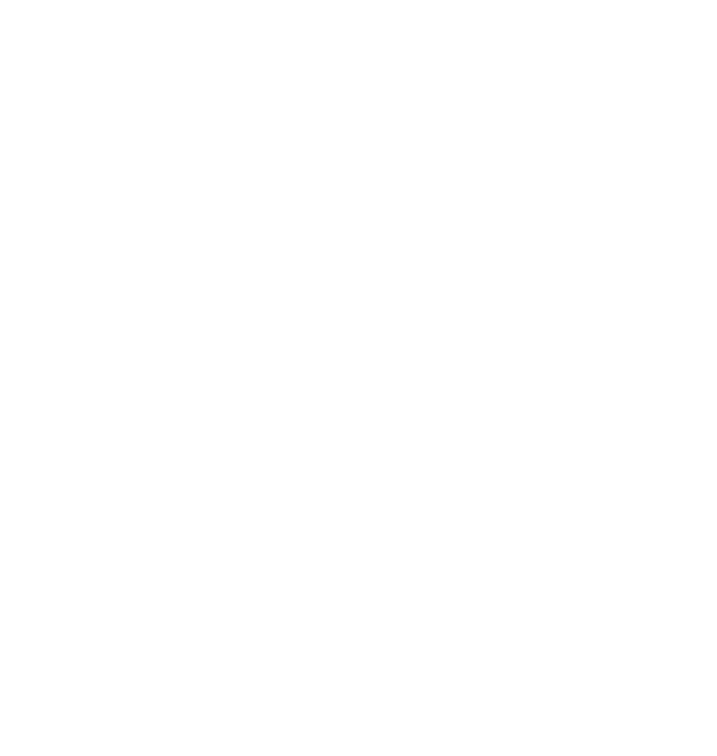
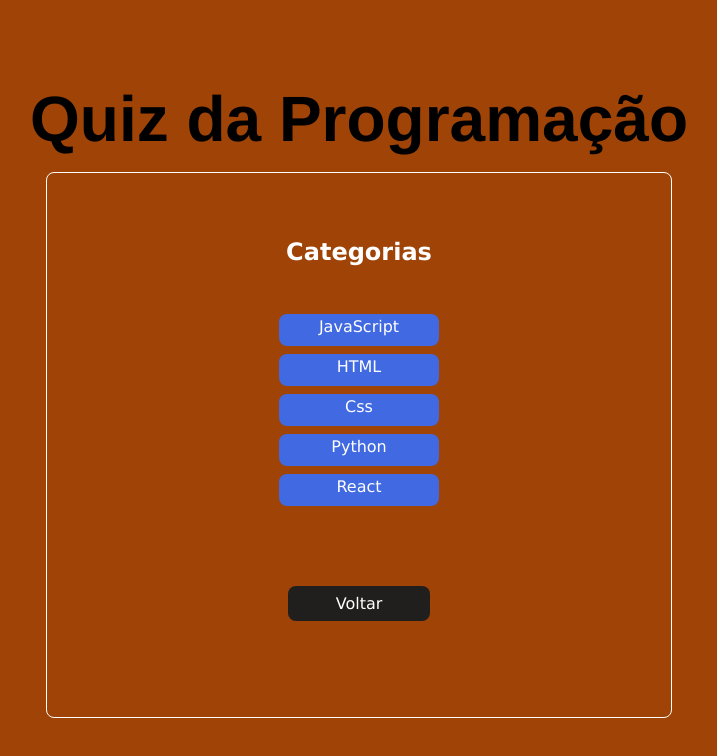
Before and after one commit to Dyeison-Felipe/Quiz, a React (Vite) app: page /category in a window 1280 px wide. Before the commit this address had no page. Shown: the top 756 px of the page, without its empty margins (281-998 px from the left). Built offline with nearby package versions, Linux system fonts and the light colour scheme.

Commit message:
chore: Novos arquivos

```diff
--- a/index.html
+++ b/index.html
@@ -1,16 +1,23 @@
-<!doctype html>
+<!DOCTYPE html>
 <html lang="en">
-
   <head>
     <meta charset="UTF-8" />
     <link rel="icon" type="image/svg+xml" href="/vite.svg" />
     <meta name="viewport" content="width=device-width, initial-scale=1.0" />
     <style>
       html,
-    body {
-      height: 100%;
+      body,
+      ul,
+      li,
+      p,
+      h1,
+      h2,
+      h3,
+      div {
         margin: 0;
         padding: 0;
+        font-family: "Lucida Sans", "Lucida Sans Regular", "Lucida Grande",
+        "Lucida Sans Unicode", Geneva, Verdana, sans-serif;
       }
     </style>
     <title>Vite + React</title>
@@ -20,5 +27,4 @@
     <div id="root"></div>
     <script type="module" src="/src/main.jsx"></script>
   </body>
-
 </html>
--- /dev/null
+++ b/src/Pages/Category.jsx
@@ -0,0 +1,25 @@
+import * as S from "../Styles/style";
+const Category = () => {
+  return (
+    <S.Section>
+      <h1>Quiz da Programação</h1>
+
+      <S.DivInitial>
+        <h2>Categorias</h2>
+        <S.DivCategory>
+          <S.ButtonCategory to="/questions">JavaScript</S.ButtonCategory>
+          <S.ButtonCategory to="/questions">HTML</S.ButtonCategory>
+          <S.ButtonCategory to="/questions">Css</S.ButtonCategory>
+          <S.ButtonCategory to="/questions">Python</S.ButtonCategory>
+          <S.ButtonCategory to="/questions">React</S.ButtonCategory>
+        </S.DivCategory>
+
+        <S.DivCategory>
+          <S.LinkPage to='/'>Voltar</S.LinkPage>
+        </S.DivCategory>
+      </S.DivInitial>
+    </S.Section>
+  );
+};
+
+export default Category;
--- a/src/Pages/Initial.jsx
+++ b/src/Pages/Initial.jsx
@@ -1,13 +1,18 @@
-import * as S from '../Styles/style'
-
+import * as S from "../Styles/style";
 
 const Initial = () => {
   return (
     <S.Section>
-      <h1>Quiz Masters</h1>
+      <h1>Quiz da Programação</h1>
       <S.DivInitial>
-        <h3>Bem-vindo ao nosso Quiz!</h3>
-        <p>Prepare-se para testar seus conhecimentos e se divertir com as perguntas desafiadoras que preparamos para você. Este quiz abrange diversos temas e está cheio de surpresas que vão colocar à prova sua memória, raciocínio e habilidades. Lembre-se, o objetivo é aprender e se divertir, então relaxe e aproveite o desafio!</p>
+        <h3>Bem-vindo ao Quiz da Programação!</h3>
+        <p>
+          Prepare-se para testar seus conhecimentos e se divertir com as
+          perguntas desafiadoras que preparamos para você. Este quiz abrange
+          diversos temas e está cheio de surpresas que vão colocar à prova sua
+          memória, raciocínio e habilidades. Lembre-se, o objetivo é aprender e
+          se divertir, então relaxe e aproveite o desafio!
+        </p>
 
         <h3>Como funciuona?</h3>
 
@@ -16,17 +21,26 @@
 
           <li>Leia cada pegunta com muita atenção e escolha sua alternativa</li>
 
-          <li>Caso esteja em duvida, há possibilidade de eliminar uma alternativa ou pedir uma dica. </li>
+          <li>
+            Caso esteja em duvida, há possibilidade de eliminar uma alternativa
+            ou pedir uma dica.{" "}
+          </li>
 
-          <li>A dica você podera usar apenas umas vez, já a eliminação de um alternativa, pode usar a cada rodada.</li>
+          <li>
+            A dica você podera usar apenas umas vez, já a eliminação de um
+            alternativa, pode usar a cada rodada.
+          </li>
 
-          <li>No final, você poderá ver seu resultado e descobrir o quanto você sabe!</li>
+          <li>
+            No final, você poderá ver seu resultado e descobrir o quanto você
+            sabe!
+          </li>
         </ul>
 
-        <S.LinkInitial>Começar</S.LinkInitial>
+        <S.LinkPage to="/category">Começar</S.LinkPage>
       </S.DivInitial>
     </S.Section>
-  )
-}
+  );
+};
 
-export default Initial
+export default Initial;
--- /dev/null
+++ b/src/Pages/Questions.jsx
@@ -0,0 +1,12 @@
+import * as S from '../Styles/style'
+
+const questions = () => {
+
+  return (
+    <S.Section>
+
+    </S.Section>
+  )
+}
+
+export default questions
--- a/src/Routes/routes.jsx
+++ b/src/Routes/routes.jsx
@@ -1,5 +1,7 @@
 import { BrowserRouter, Routes, Route } from "react-router-dom";
 import Initial from "../Pages/Initial";
+import Category from "../Pages/Category";
+import Questions from "../Pages/Questions";
 
 const RoutesApp  = () => {
 
@@ -7,6 +9,8 @@
     <BrowserRouter>
       <Routes>
         <Route path="/" element={<Initial/>} />
+        <Route path="/category" element={<Category/>} />
+        <Route path="/questions" element={<Questions/>} />
       </Routes>
     </BrowserRouter>
   )
--- a/src/Styles/style.jsx
+++ b/src/Styles/style.jsx
@@ -1,46 +1,90 @@
-import styled from 'styled-components'
+import styled from "styled-components";
+import { Link } from "react-router-dom";
 
 export const Section = styled.section`
-  background-color:#9f4306;
-  color: #FFF;
+  background-color: #9f4306;
+  color: #fff;
   width: 100%;
   height: 100vh;
   display: flex;
   justify-content: center;
   align-items: center;
   flex-direction: column;
+  gap: 1em;
 
-
-  & h1{
+  & h1 {
+    margin: 0;
     color: #000;
     font-size: 4em;
-    font-family: 'Franklin Gothic Medium', 'Arial Narrow', Arial, sans-serif;
+    font-family: "Franklin Gothic Medium", "Arial Narrow", Arial, sans-serif;
   }
-`
+`;
 
 export const DivInitial = styled.div`
   width: 35em;
-  height: 40em;
-  padding:2em;
-  border:0.1em solid #FFF;
+  height: 30em;
+  padding: 2em;
+  border: 0.1em solid #fff;
   border-radius: 0.5em;
   display: flex;
   justify-content: center;
   align-items: center;
   flex-direction: column;
-  gap:1em;
-  font-family: 'Lucida Sans', 'Lucida Sans Regular', 'Lucida Grande', 'Lucida Sans Unicode', Geneva, Verdana, sans-serif;
-`
+  gap: 1em;
+`;
 
-export const LinkInitial = styled.a`
+export const LinkPage = styled(Link)`
   padding: 0.5em 3em;
   text-decoration: none;
-  color: #FFF;
+  color: #fff;
   background-color: #211e1e;
   border-radius: 0.5em;
 
   &:hover {
-    background-color:#000;
+    background-color: #000;
+  }
+`;
 
+export const DivQuestions = styled.div`
+  width: 35em;
+  height: 30em;
+  padding: 2em;
+  border: 0.1em solid #fff;
+  border-radius: 0.5em;
+  display: flex;
+  justify-content: center;
+  align-items: center;
+  flex-direction: column;
+  gap: 1em;
+`;
+
+// Category
+
+export const DivCategory = styled.div`
+  width: 100%;
+  height: auto;
+  padding: 2em;
+  border-radius: 0.5em;
+  display: flex;
+  justify-content: center;
+  align-items: center;
+  flex-direction:column;
+  gap: 0.5em;
+`
+
+export const ButtonCategory = styled(Link)`
+  display: inline-block;
+  padding:0.2em;
+  text-decoration: none;
+  color: #fff;
+  background-color: #4169e1;
+  border-radius: 0.5em;
+  width: 10em;
+  height:2em;
+  text-align: center;
+  box-sizing: border-box; /* Inclui padding e border na largura total */
+
+  &:hover {
+    background-color: #3054be;
   }
-`
+`;
```
Also changed, not shown: src/Data/question.js (added, +55 -0 lines). Lines whose indentation alone changed are shown as unchanged.
